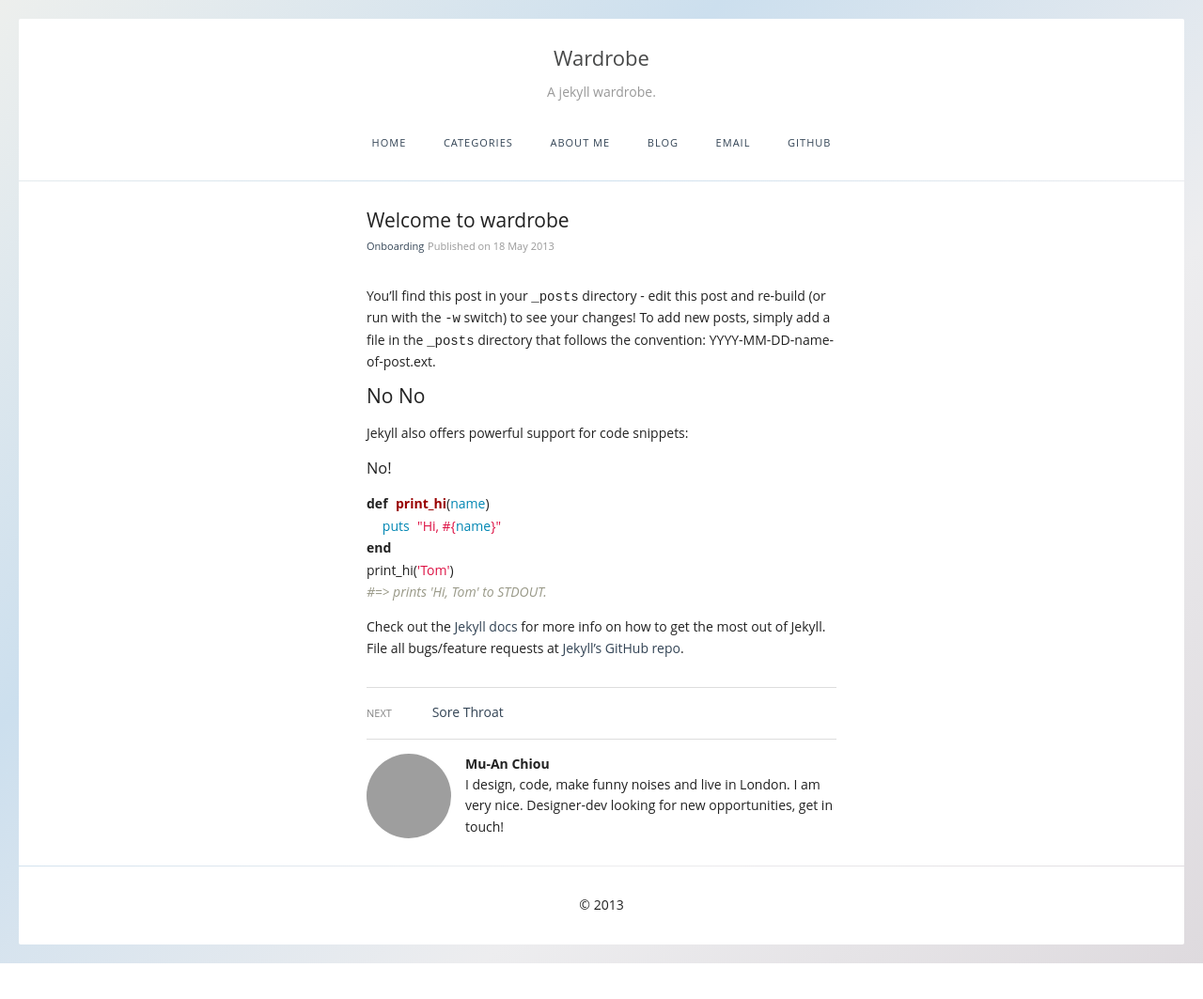
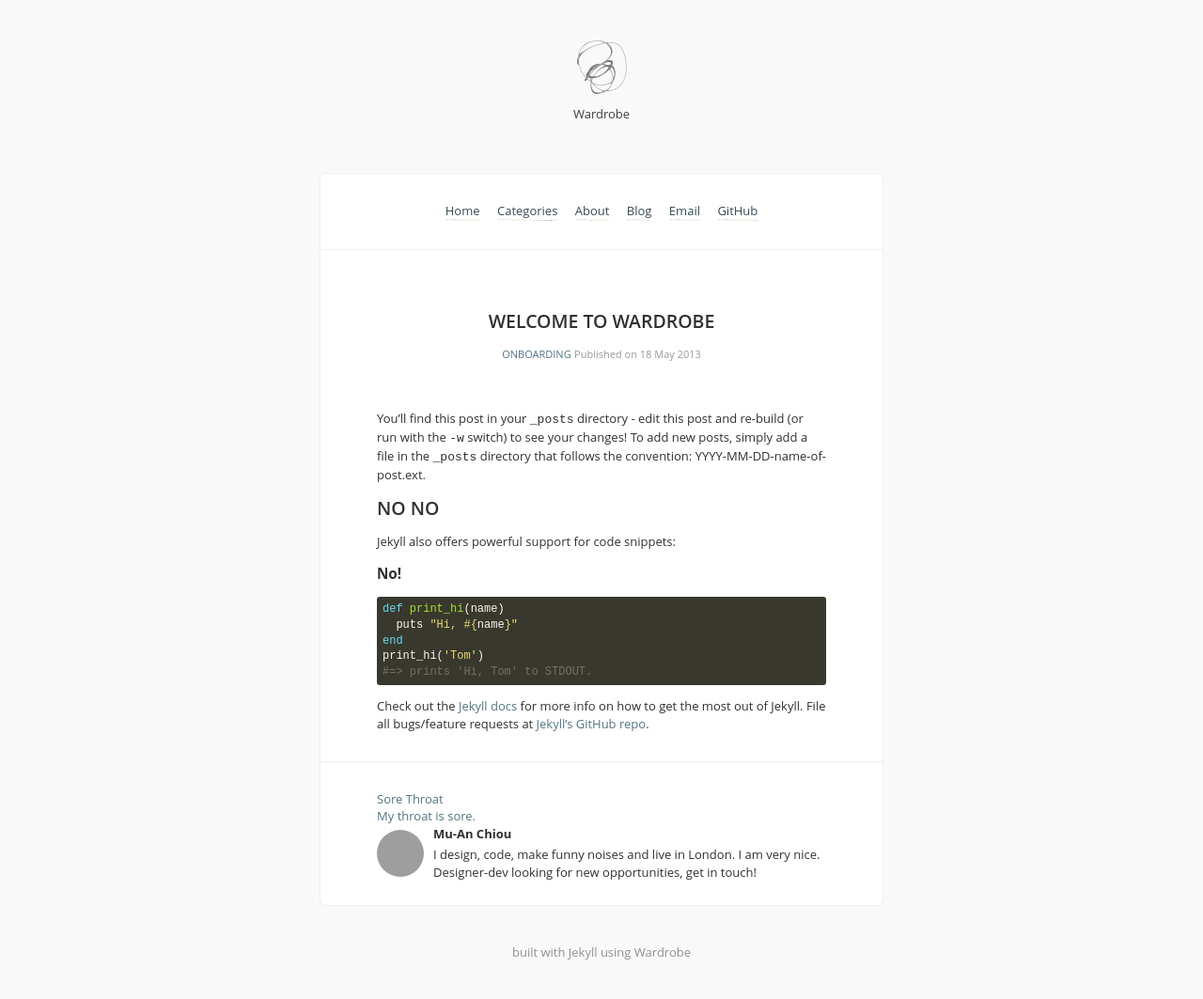
Before and after one commit to muan/jekyll-wardrobe, a Jekyll site: the page built from _posts/2013-05-18-welcome-to-jekyll.md, in a window 1280 px wide. Shown: the whole page at 94% size. Built offline with Jekyll 4.4.1, drawn with Linux system fonts in a browser that asks for light colours; Markdown is read by kramdown in place of the engine named in the settings; before the commit the page ends 1025 px from its top, so only the background shows below that; grey boxes are pictures that could not be loaded.

Commit message:
Scribble retheme - draft

```diff
--- a/_config.yml
+++ b/_config.yml
@@ -4,7 +4,7 @@ url:              http://wardrobe.muan.co/
 signoff:          Mu-An
 facebook_appid:
 google_analytics:
-theme:            b
+theme:            scribble
 owner:
   name:           Mu-An Chiou
   avatar:         'https://secure.gravatar.com/avatar/afd3cc3e385d754183336c859d9e694a?s=420&d=https://a248.e.akamai.net/assets.github.com%2Fimages%2Fgravatars%2Fgravatar-user-420.png'
@@ -15,7 +15,7 @@ links:
     url:          /
   - name:         Categories
     url:          /categories
-  - name:         About Me
+  - name:         About
     url:          /about
   - name:         Blog
     url:          http://muan.co
--- a/_layouts/default.html
+++ b/_layouts/default.html
@@ -32,13 +32,13 @@
       <p class="chromeframe">You are using an <strong>outdated</strong> browser. Please <a href="http://browsehappy.com/">upgrade your browser</a> or <a href="http://www.google.com/chromeframe/?redirect=true">activate Google Chrome Frame</a> to improve your experience.</p>
     <![endif]-->
     <header>
-      <h1><a href="/">{{ site.title }}</a></h1>
+      <h1><a href="/" title="{{ site.title }}">{{ site.title }}</a></h1>
       <p class="description">{{ site.description }}</p>
       <nav>{% include nav.html %}</nav>
     </header>
     <section class="content">{{ content }}</section>
     <footer>
-      &copy; 2013
+      built with Jekyll using <a href="https://github.com/muan/jekyll-wardrobe">Wardrobe</a>
     </footer>
   </body>
 </html>
--- a/themes/b/style.css
+++ b/themes/b/style.css
@@ -1,4 +1,4 @@
-*, h1, h2, h3, h4, h5 {
+body, h1, h2, h3, h4, h5 {
   font-family: "Open Sans";
   font-weight: normal;
   margin-top: 0; }
--- /dev/null
+++ b/themes/scribble/custom.js
@@ -0,0 +1,12 @@
+WebFontConfig = {
+  google: { families: [ 'Open Sans' ] }
+};
+(function() {
+  var wf = document.createElement('script');
+  wf.src = ('https:' == document.location.protocol ? 'https' : 'http') +
+      '://ajax.googleapis.com/ajax/libs/webfont/1/webfont.js';
+  wf.type = 'text/javascript';
+  wf.async = 'true';
+  var s = document.getElementsByTagName('script')[0];
+  s.parentNode.insertBefore(wf, s);
+})();
--- /dev/null
+++ b/themes/scribble/style.css
@@ -0,0 +1,132 @@
+body {
+  background-color: #f9f9f9;
+  font-family: "Open Sans", sans-serif;
+  color: #303030;
+  font-size: 13px;
+  line-height: 19px;
+  padding: 0;
+  margin: 0; }
+
+.avatar {
+  width: 50px; }
+
+a {
+  display: inline-block;
+  vertical-align: baseline;
+  zoom: 1;
+  *display: inline;
+  *vertical-align: auto;
+  -webkit-transition: color 0.3s;
+  -moz-transition: color 0.3s;
+  -ms-transition: color 0.3s;
+  -o-transition: color 0.3s;
+  transition: color 0.3s;
+  text-decoration: none;
+  color: #537482;
+  line-height: 1.4em; }
+  nav a, a:hover {
+    color: #354a53;
+    background-image: url(/themes/scribble/line.png);
+    background-repeat: repeat-x;
+    background-position: left bottom; }
+
+body > header, body .content, body > footer {
+  max-width: 600px;
+  margin: auto;
+  width: 100%; }
+body > header {
+  text-align: center; }
+  body > header h1 a {
+    background-color: transparent;
+    border: 0;
+    color: transparent;
+    font: 0/0 a;
+    text-shadow: none;
+    width: 70px;
+    height: 70px;
+    position: relative;
+    margin: 0px auto 60px; }
+    body > header h1 a, body > header h1 a:hover {
+      background-image: url(/themes/scribble/logo.png);
+      background-repeat: no-repeat;
+      background-position: center center;
+      background-size: auto; }
+    body > header h1 a:after {
+      position: absolute;
+      bottom: -15px;
+      left: 0;
+      right: 0;
+      color: #404040;
+      font-family: "Open Sans", sans-serif;
+      font-size: 13px;
+      font-weight: normal;
+      content: attr(title);
+      display: block; }
+  body > header .description {
+    display: none; }
+body > footer {
+  text-align: center;
+  padding: 40px 0; }
+  body > footer, body > footer * {
+    color: #909090; }
+
+header nav, .content {
+  background-color: #fff;
+  margin: 0 auto;
+  border: 1px solid #efefef; }
+
+header nav {
+  padding: 30px 0;
+  border-top-left-radius: 7px;
+  border-top-right-radius: 7px; }
+  header nav a {
+    padding-bottom: 2px; }
+  header nav a:not(:last-of-type) {
+    margin-right: 15px; }
+
+.content {
+  padding: 25px 60px;
+  border-top-color: transparent;
+  border-bottom-left-radius: 7px;
+  border-bottom-right-radius: 7px; }
+
+.posts a {
+  width: 100%;
+  position: relative;
+  margin: 10px 0; }
+  .posts a:hover {
+    background: none; }
+.posts h2 {
+  font-size: 13px;
+  font-weight: normal;
+  margin: 0; }
+.posts time {
+  position: absolute;
+  right: 0;
+  top: 0;
+  color: #999;
+  font-size: 11px;
+  text-transform: uppercase; }
+
+aside {
+  margin: 30px -60px 0;
+  padding: 30px 60px 0;
+  border-top: 1px solid #efefef; }
+  aside p {
+    margin: 3px 0 0; }
+  aside .avatar {
+    float: left;
+    margin: 5px 10px 0 0; }
+
+article header {
+  text-align: center;
+  margin: 40px 0 50px; }
+article h2 {
+  font-weight: 600;
+  text-transform: uppercase; }
+article .category {
+  text-transform: uppercase;
+  font-size: 11px; }
+article time {
+  color: #999;
+  font-size: 11px; }
```
Also changed, not shown: css/lib/syntax.css, themes/scribble/line.png (added), themes/scribble/logo.png (added).
